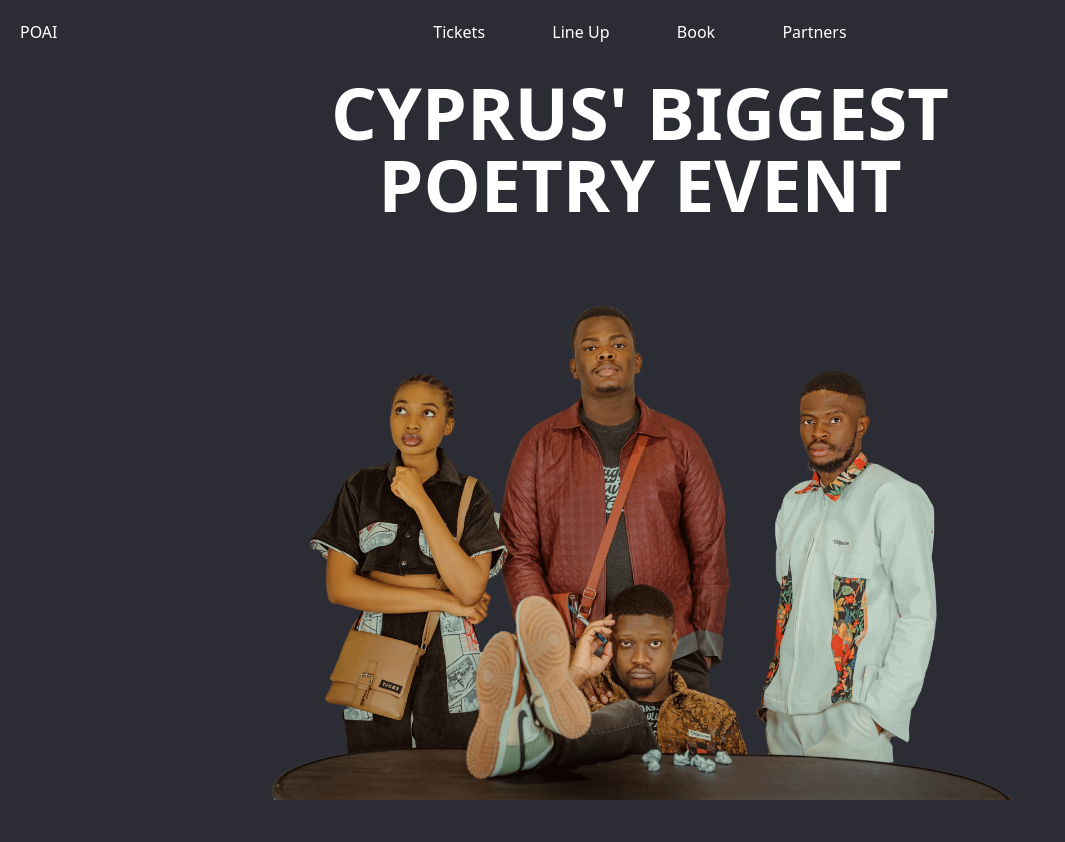
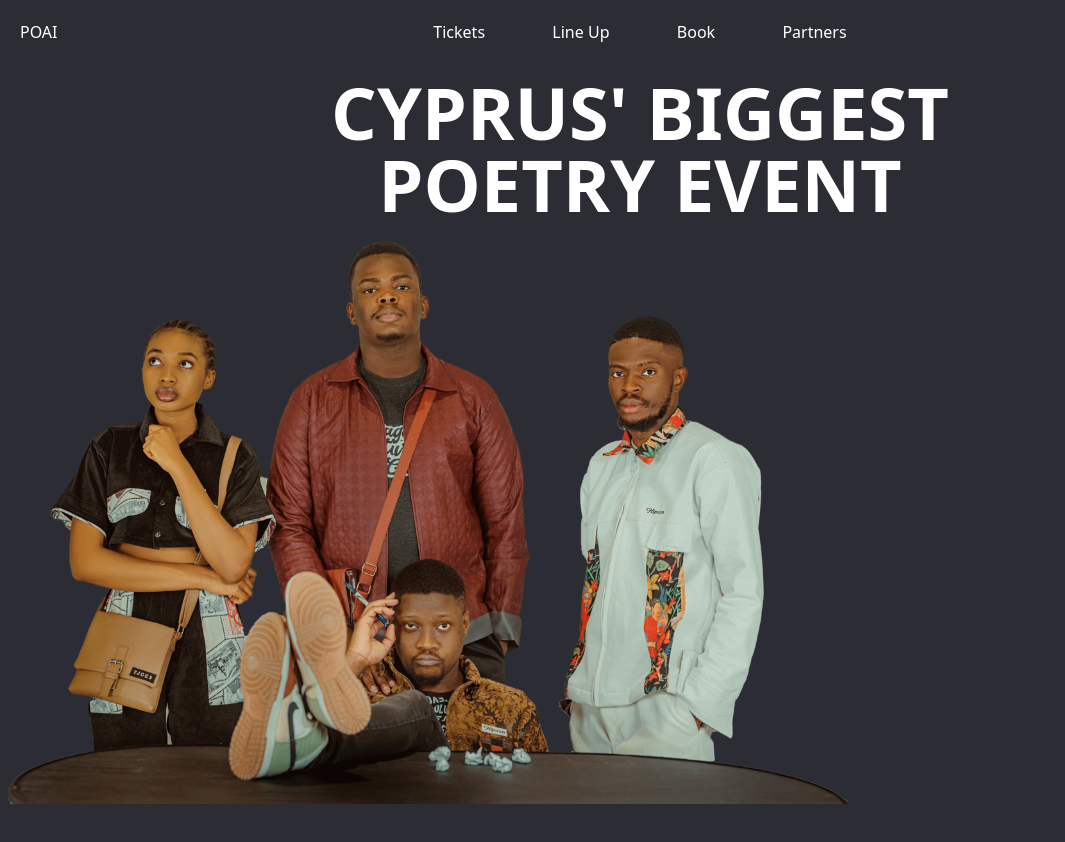
Before and after one commit to ayowayne123/POAI-BKM-Tickets, a Next.js app: page / in a window 1280 px wide. Shown: the top 842 px of the page, without its empty margins (0-1065 px from the left). After the commit the page ends 804 px from the top, so only its background shows below. Built offline with nearby package versions, Linux system fonts and the light colour scheme.

Commit message:
optimizing image

```diff
--- a/components/main.jsx
+++ b/components/main.jsx
@@ -6,9 +6,12 @@ import BkmMain from '../public/BkmMain.png'
 
 function Main() {
   return (
-    <div id='home' className='overflow-hidden h-screen'>
+    <div id='home' className='overflow-hidden '>
     <span className='text-7xl p-3 mx-60  uppercase font-bold  flex items-center justify-center text-center'> Cyprus&apos; biggest poetry event</span>
-<span className='uppercase absolute bottom-0 left-0 right-0 font-bold  flex items-center justify-center '><Image src={BkmMain} alt='Poets on an Island' width={750}/> </span>
+<span className='uppercase w-2/3 bottom-0 left-0 right-0 font-bold  flex items-center justify-center '>
+  <Image src={BkmMain} alt='Poets on an Island' width={900} height={900} sizes="(max-width: 768px) 100vw,
+              (max-width: 1200px) 50vw,
+              33vw"/> </span>
     </div>
   )
 
```
